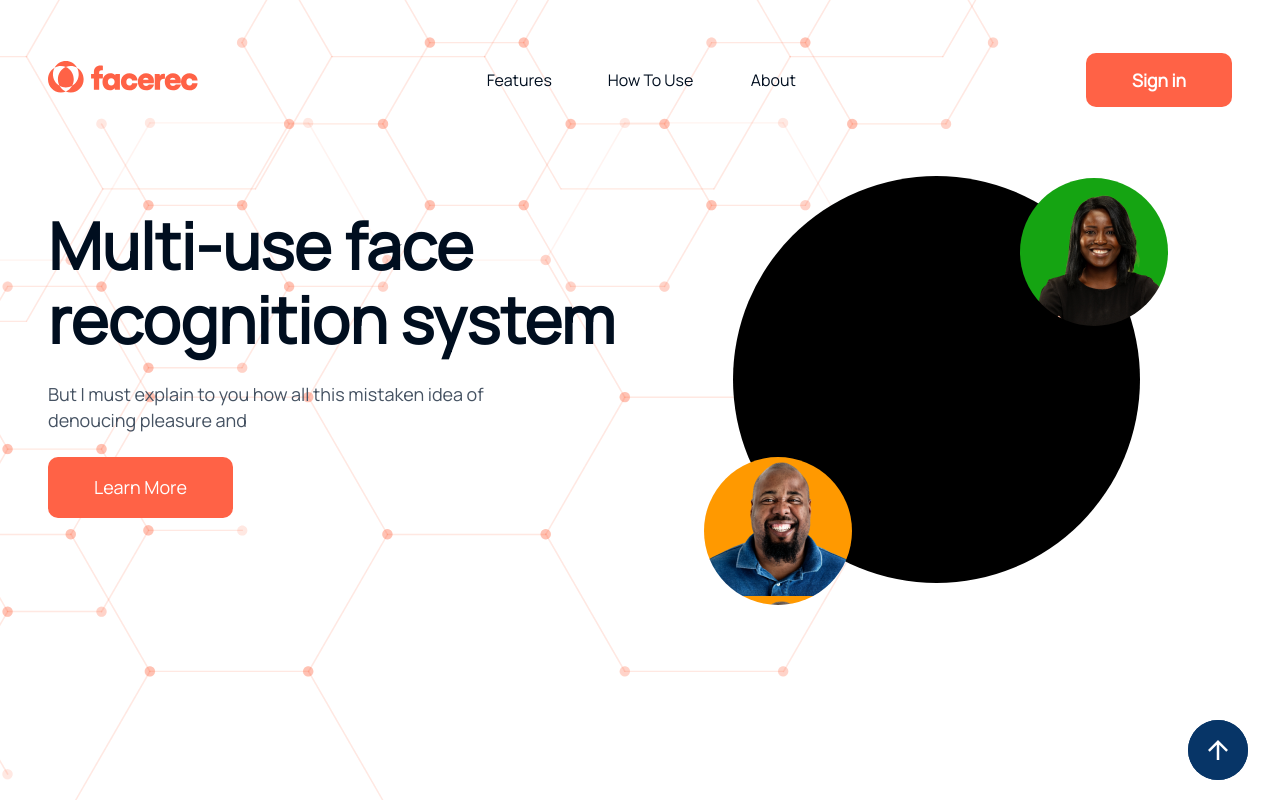
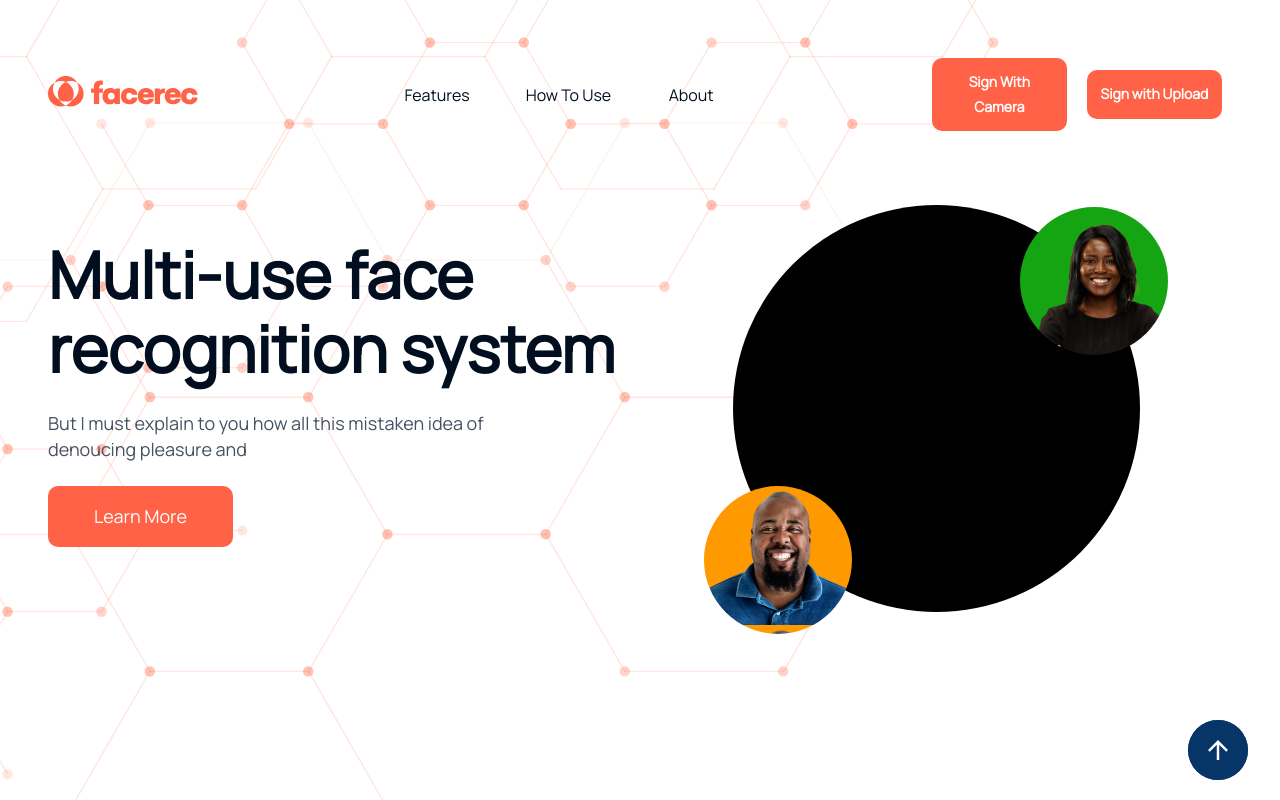
Before and after one commit to Zechariah-dev/Facerec, a React (Create React App) app: page / in a window 1280 px wide. Shown: the top 800 px of the page. Built offline with nearby package versions, Linux system fonts and the light colour scheme.

Commit message:
testing...

```diff
--- a/src/components/Button/Button.js
+++ b/src/components/Button/Button.js
@@ -5,13 +5,15 @@ import { makeStyles } from '@material-ui/core/styles';
 const useStyles = makeStyles((theme) => ({
   btn: {
     backgroundColor: theme.palette.primary.main,
-    width: '146px',
+    color: '#fff',
+    width: '100%',
+    margin: '10px',
     padding: '12px',
+    maxWidth: '250px',
+    fontWeight: 700,
+    borderRadius: '10px',
     textTransform: 'none',
-    fontSize: '1.1rem',
-    fontWeight: '700',
-    color: theme.palette.common.white,
-    borderRadius: '10px',
+    fontSize: '14px',
     '&:hover': {
       backgroundColor: theme.palette.primary.light,
     },
--- a/src/components/CompareUpload/index.js
+++ b/src/components/CompareUpload/index.js
@@ -78,8 +78,10 @@ export default function CreateStudent() {
   const [image, setImage] = useState(null);
   const [response, setResponse] = useState(null);
   const [match, setMatch] = useState(false);
+  const [loading, setLoading] = useState(false);
 
   const handleSubmit = (e) => {
+    setLoading(true);
     e.preventDefault();
 
     const form = new Form();
@@ -101,8 +103,12 @@ export default function CreateStudent() {
         if (res?.data?.matches) {
           setMatch(res.data.matches);
         }
+        setLoading(false);
       })
-      .catch((err) => console.error(err));
+      .catch((err) => {
+        console.error(err);
+        setLoading(false);
+      });
   };
 
   return (
@@ -141,7 +147,7 @@ export default function CreateStudent() {
                   className={classes.fileInput}
                 />
                 <button type="submit" className={classes.btn}>
-                  Submit
+                  {loading ? 'Loading...' : 'Submit'}
                 </button>
               </form>
             </div>
@@ -153,6 +159,7 @@ export default function CreateStudent() {
                   {match ? (
                     <div>
                       <h1>Image Matches</h1>
+                      <h2>Student's details</h2>
                       <h3>{response.first_name}</h3>
                       <h3>{response.surname}</h3>
                       <h3>{response.matric_number}</h3>
--- a/src/components/Navbar/index.js
+++ b/src/components/Navbar/index.js
@@ -161,7 +161,10 @@ export default function Navbar() {
               </Grid>
               <Grid item>
                 <AppButton onClick={() => history.push('/login')}>
-                  Sign in
+                  Sign With Camera
+                </AppButton>
+                <AppButton onClick={() => history.push('/compare-upload')}>
+                  Sign with Upload
                 </AppButton>
               </Grid>
             </Fragment>
@@ -208,13 +211,8 @@ export default function Navbar() {
                   </Link>
                 );
               })}
-              <Button
-                variant="contained"
-                className={classes.drawer_btn}
-              >
-                <Link to='login'>
-                  Sign in
-                </Link>
+              <Button variant="contained" className={classes.drawer_btn}>
+                <Link to="login">Sign in</Link>
               </Button>
             </div>
           </div>
```
